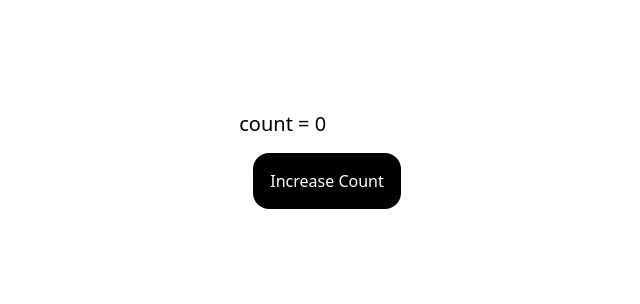
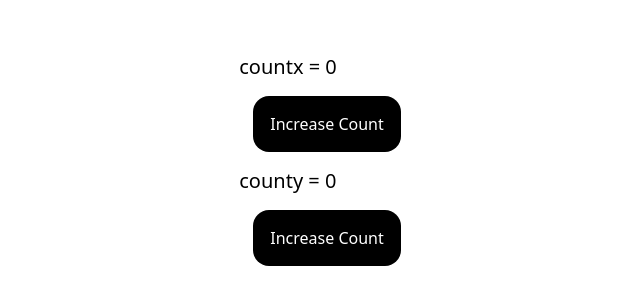
Before and after one commit to nishav07/React-playground, a React (Vite) app: page / in a window 1280 px wide. Shown: the part 238-542 px from the top of the page, without its empty margins (313-953 px from the left). Built offline with nearby package versions, Linux system fonts and the light colour scheme.

Commit message:
starubg projectssssssssssssss nowwwwwwwwwwww

```diff
--- a/src/Counter.jsx
+++ b/src/Counter.jsx
@@ -1,18 +1,28 @@
 import { useState,useEffect } from "react";
 
 export default function Counter(){
-    const[count,setCount] = useState(0);
+    const[countx,setCountx] = useState(0);
+    const[county,setCounty] = useState(0);
 
-    let updateCount = () => {
-        setCount((prev) => prev + 1)
+    let updateCountx = () => {
+        setCountx((prev) => prev + 1)
     }
+
+    let updateCounty = () => {
+        setCounty((prev) => prev + 1)
+    }
+
 
     useEffect(function print(){
         console.log("use effect has been calleddd") //koi bhi sate variable chnage pe ye chlane lagta hai
-    })
+    },[county])
+
+    // [ arr mai state variable names as refrece for specific useeffect], [] empty err for only one time , and no array for every re rendrendering
 
     return(<div>
-        <h1>count = {count}</h1>
-        <button onClick={updateCount}>Increase Count</button>
+        <h1>countx = {countx}</h1>
+        <button onClick={updateCountx}>Increase Count</button>
+        <h1>county = {county}</h1>
+        <button onClick={updateCounty}>Increase Count</button>
     </div>)
 }
```
